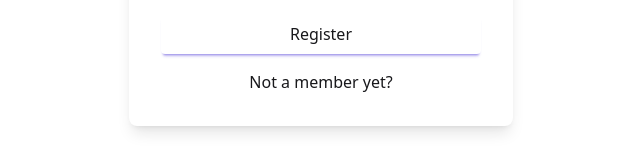
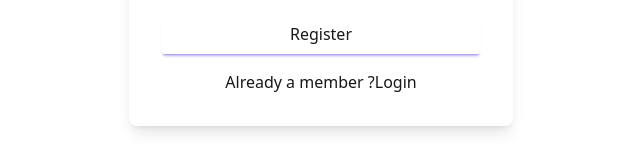
Before and after one commit to omidsdgi/comfy-store, a React (Vite) app: page /register in a window 1280 px wide. Shown: the part 440-600 px from the top of the page, without its empty margins (319-959 px from the left). Built offline with nearby package versions, Linux system fonts and the light colour scheme.

Commit message:
fix (register): complete implement register

```diff
--- a/src/pages/Register.jsx
+++ b/src/pages/Register.jsx
@@ -1,10 +1,12 @@
-import {Form} from "react-router-dom";
+import {Form, Link} from "react-router-dom";
 import {FormInput, SubmitBtn} from "../components";
 
 const Register = () => {
     return (
         <section className="h-screen grid place-items-center ">
-            <Form onSubmit='POST' className='card w-96 p-8 bg-base-100 shadow-lg flex flex-col gap-y-4'>
+            <Form
+                method='POST'
+                className='card w-96 p-8 bg-base-100 shadow-lg flex flex-col gap-y-4'>
                 <h4 className='text-center text-3xl font-bold '>Register</h4>
                 <FormInput type='text' label='username' name='username' />
                 <FormInput type='email' label='email' name='email' />
@@ -12,8 +14,14 @@ const Register = () => {
                 <div className="mt-4">
                     <SubmitBtn text='Register' />
                 </div>
-             <p className="text-center" >Not a member yet?
-
+             <p className="text-center " >
+                 Already a member ?
+                <Link
+                    to='/login'
+                    className='ml-2 link link-hover link-primary capitalize'
+                >
+                    login
+                </Link>
              </p>
             </Form>
         </section>
```
